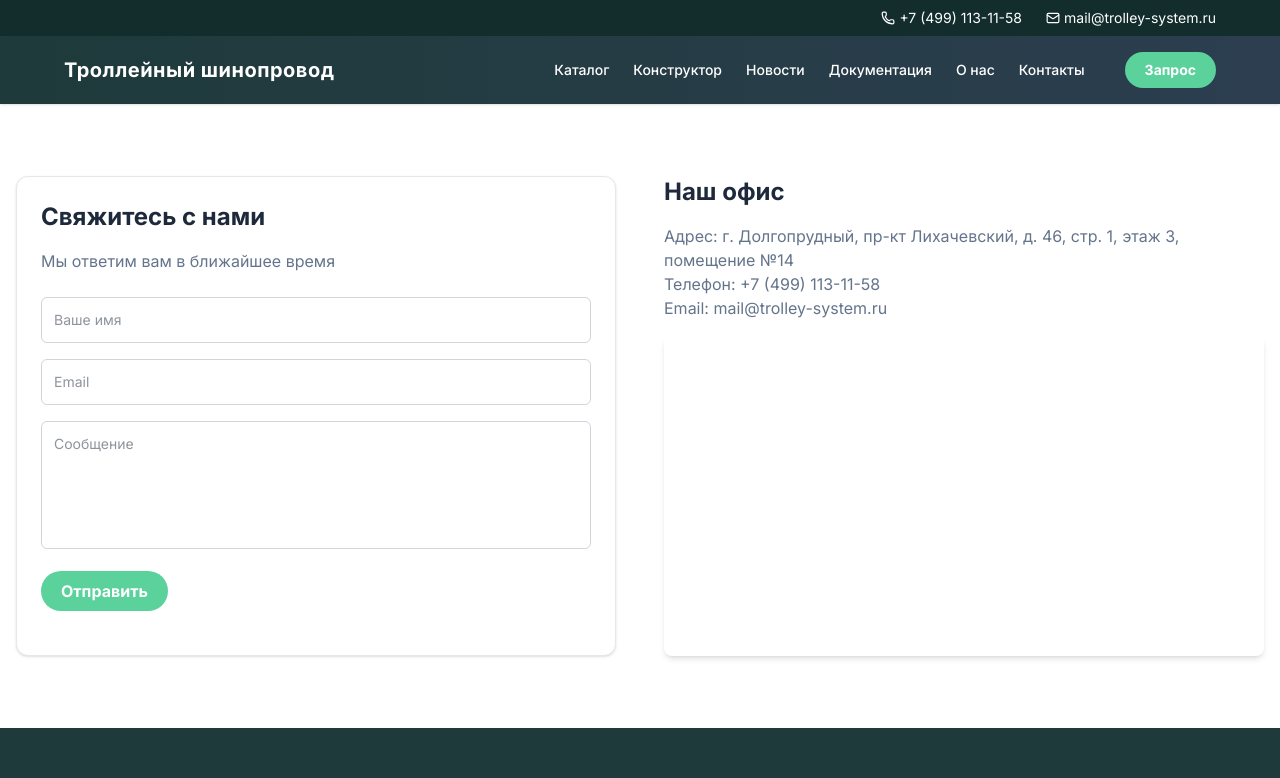
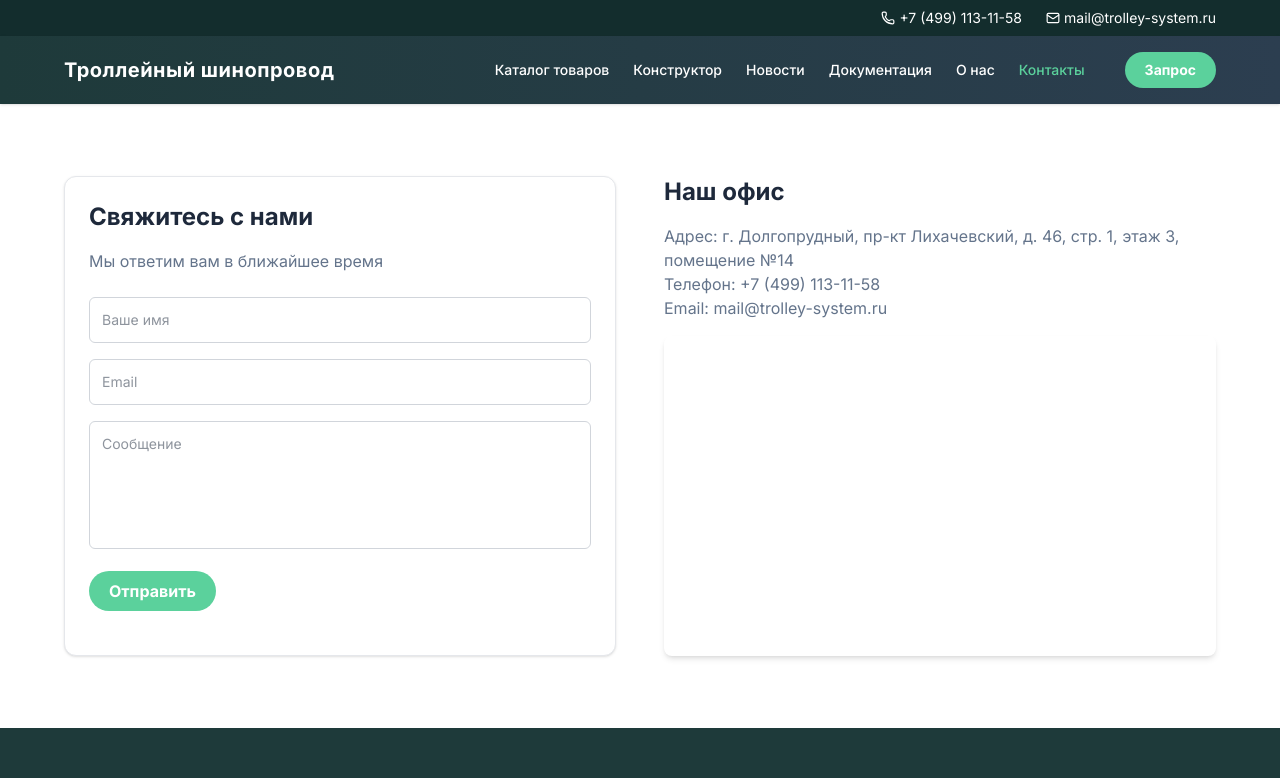
Before and after one commit to NikDemik/nextjs-busbar-shop, a Next.js app: page /contacts in a window 1280 px wide. Shown: the top 778 px of the page. Built offline with nearby package versions, Linux system fonts and the light colour scheme.

Commit message:
add new header

```diff
--- a/src/app/catalog/busbars/page.tsx
+++ b/src/app/catalog/busbars/page.tsx
@@ -27,7 +27,7 @@ export default async function BusbarCatalogPage({
     });
 
     return (
-        <main className="py-12 container-padding mx-auto">
+        <main className="container-padding mx-auto py-12">
             <h1 className="text-3xl font-bold mb-6">Шинопроводы</h1>
 
             {/* Фильтр по сериям */}
--- a/src/app/catalog/components/page.tsx
+++ b/src/app/catalog/components/page.tsx
@@ -17,7 +17,7 @@ export default async function ComponentsPage() {
     return (
         <main className="py-12 container-padding mx-auto">
             <h1 className="text-3xl font-bold mb-6">Комплектующие</h1>
-            <div className="grid grid-cols-1 sm:grid-cols-2 lg:grid-cols-3 gap-8">
+            <div className="grid grid-cols-1 sm:grid-cols-3 lg:grid-cols-4 gap-8">
                 {components.map((c) => (
                     <ProductCard
                         key={c.id}
--- a/src/app/catalog/page.tsx
+++ b/src/app/catalog/page.tsx
@@ -6,12 +6,11 @@ export default async function CatalogPage() {
     const categories = await prisma.category.findMany();
 
     return (
-        <main className="bg-[var(--color-bg)] text-[var(--color-text)] py-12">
-            <div className="container-padding mx-auto">
+        <div className="container-padding mx-auto py-12">
             <h1 className="text-3xl font-bold mb-4">Каталог продукции</h1>
-                <p className="text-muted mb-10 max-w-2xl">
-                    Здесь вы можете ознакомиться с продукцией, выбрать шинопровод под задачу или
-                    собрать комплект в конструкторе.
+            <p className="text-muted mb-10">
+                Здесь вы можете ознакомиться с продукцией, выбрать шинопровод под задачу, выбрать
+                комплектующие к шинопроводу или выбрать готовый комплект.
             </p>
 
             <div className="grid grid-cols-1 sm:grid-cols-2 lg:grid-cols-3 gap-8">
@@ -30,6 +29,5 @@ export default async function CatalogPage() {
                 ))}
             </div>
         </div>
-        </main>
     );
 }
--- a/src/app/contacts/page.tsx
+++ b/src/app/contacts/page.tsx
@@ -2,8 +2,7 @@ import contactData from '@/lib/contactData';
 
 export default function ContactsPage() {
     return (
-        <main className="bg-[var(--color-bg)] text-[var(--color-text)] py-12">
-            <div className="container grid grid-cols-1 md:grid-cols-2 gap-12 mx-auto">
+        <div className=" container-padding grid grid-cols-1 md:grid-cols-2 gap-12 mx-auto py-12">
             {/* Форма */}
             <div className="card">
                 <h2 className="text-2xl font-bold mb-4">Свяжитесь с нами</h2>
@@ -36,6 +35,5 @@ export default function ContactsPage() {
                 ></iframe>
             </div>
         </div>
-        </main>
     );
 }
--- a/src/app/layout.tsx
+++ b/src/app/layout.tsx
@@ -23,7 +23,9 @@ export default function RootLayout({ children }: { children: ReactNode }) {
         <html lang="ru" className={inter.className}>
             <body className="min-h-screen flex flex-col">
                 <Header />
-                <main className="flex-1 mx-auto px-4 py-6">{children}</main>
+                <main className="bg-[var(--color-bg)] text-[var(--color-text)] flex-1 py-6">
+                    {children}
+                </main>
                 <Footer />
             </body>
         </html>
--- a/src/components/Header.tsx
+++ b/src/components/Header.tsx
@@ -50,7 +50,15 @@ export default function Header() {
                             onMouseLeave={() => setCatalogOpen(false)}
                             className="relative"
                         >
-                            <button className="hover:underline">Каталог</button>
+                            <button
+                                className={
+                                    isActive('/catalog')
+                                        ? 'text-[var(--color-accent)]'
+                                        : 'hover:underline'
+                                }
+                            >
+                                Каталог товаров
+                            </button>
                             <AnimatePresence>
                                 {catalogOpen && (
                                     <motion.div
@@ -58,29 +66,45 @@ export default function Header() {
                                         animate={{ opacity: 1, y: 0 }}
                                         exit={{ opacity: 0, y: -5 }}
                                         transition={{ duration: 0.2 }}
-                                        className="absolute top-full left-0 mt-2 w-56 bg-white text-[var(--color-text)] rounded-lg shadow-soft z-50"
+                                        className="absolute top-full left-0 mt-2 w-56 bg-white text-[var(--color-text)] rounded-lg shadow-soft z-50 overflow-hidden"
                                     >
                                         <Link
                                             href="/catalog"
-                                            className="block px-4 py-2 hover:bg-[var(--color-bg-soft)]"
+                                            className={`block px-4 py-2 hover:bg-[var(--color-bg-soft)] ${
+                                                isActive('/catalog')
+                                                    ? 'text-[var(--color-accent)]'
+                                                    : ''
+                                            }`}
                                         >
                                             Все товары
                                         </Link>
                                         <Link
                                             href="/catalog/busbars"
-                                            className="block px-4 py-2 hover:bg-[var(--color-bg-soft)]"
+                                            className={`block px-4 py-2 hover:bg-[var(--color-bg-soft)] ${
+                                                isActive('/catalog/busbars')
+                                                    ? 'text-[var(--color-accent)]'
+                                                    : ''
+                                            }`}
                                         >
                                             Шинопроводы
                                         </Link>
                                         <Link
                                             href="/catalog/components"
-                                            className="block px-4 py-2 hover:bg-[var(--color-bg-soft)]"
+                                            className={`block px-4 py-2 hover:bg-[var(--color-bg-soft)] ${
+                                                isActive('/catalog/components')
+                                                    ? 'text-[var(--color-accent)]'
+                                                    : ''
+                                            }`}
                                         >
                                             Комплектующие
                                         </Link>
                                         <Link
                                             href="/catalog/kits"
-                                            className="block px-4 py-2 hover:bg-[var(--color-bg-soft)]"
+                                            className={`block px-4 py-2 hover:bg-[var(--color-bg-soft)] ${
+                                                isActive('/catalog/kits')
+                                                    ? 'text-[var(--color-accent)]'
+                                                    : ''
+                                            }`}
                                         >
                                             Готовые комплекты
                                         </Link>
@@ -91,31 +115,47 @@ export default function Header() {
 
                         <Link
                             href="/constructor"
-                            className="isActive('/constructor') ? 'underline font-semibold' : 'hover:underline'"
+                            className={
+                                isActive('/constructor')
+                                    ? 'text-[var(--color-accent)]'
+                                    : 'hover:underline'
+                            }
                         >
                             Конструктор
                         </Link>
                         <Link
                             href="/news"
-                            className="isActive('/news') ? 'underline font-semibold' : 'hover:underline'"
+                            className={
+                                isActive('/news') ? 'text-[var(--color-accent)]' : 'hover:underline'
+                            }
                         >
                             Новости
                         </Link>
                         <Link
                             href="/docs"
-                            className="isActive('/docs') ? 'underline font-semibold' : 'hover:underline'"
+                            className={
+                                isActive('/docs') ? 'text-[var(--color-accent)]' : 'hover:underline'
+                            }
                         >
                             Документация
                         </Link>
                         <Link
                             href="/about"
-                            className="isActive('/about') ? 'underline font-semibold' : 'hover:underline'"
+                            className={
+                                isActive('/about')
+                                    ? 'text-[var(--color-accent)]'
+                                    : 'hover:underline'
+                            }
                         >
                             О нас
                         </Link>
                         <Link
                             href="/contacts"
-                            className="isActive('/contacts') ? 'underline font-semibold' : 'hover:underline'"
+                            className={
+                                isActive('/contacts')
+                                    ? 'text-[var(--color-accent)]'
+                                    : 'hover:underline'
+                            }
                         >
                             Контакты
                         </Link>
```
Lines whose indentation alone changed are shown as unchanged.
